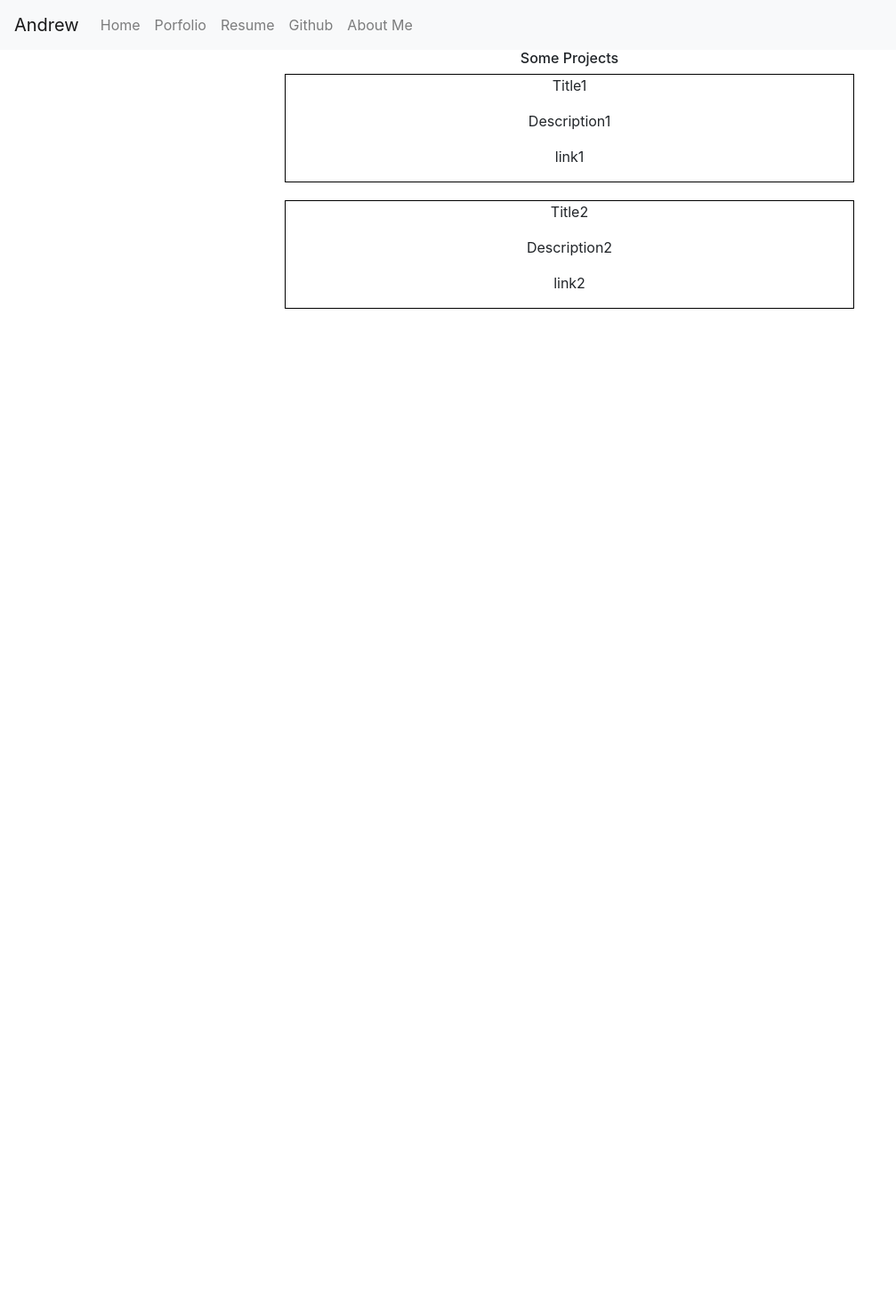
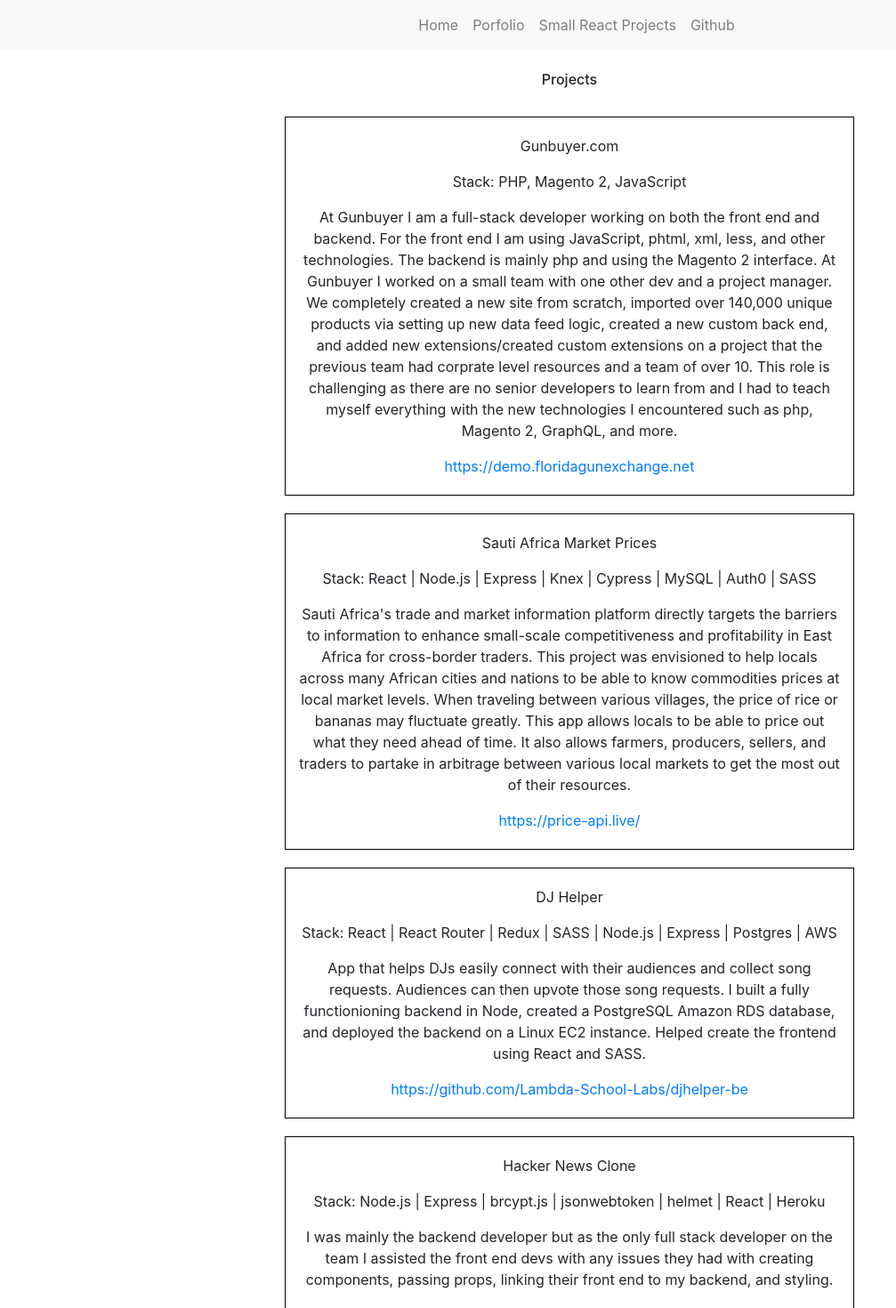
Before and after one commit to aaamg/Portfolio-Site, a React (Create React App) app: page /portfolio in a window 1280 px wide. Shown: the top 1470 px of the page at 89% size, without its empty margins (0-1007 px from the left). Before the commit the page ends 800 px from the top, so only its background shows below. Built offline with nearby package versions, Linux system fonts and the light colour scheme.

Commit message:
gettin' it all pushed up

```diff
--- a/src/components/Card.js
+++ b/src/components/Card.js
@@ -14,6 +14,7 @@
 const CardBox = styled.div`
     border: 1px solid black;
     width: 50%;
+    padding: 20px 15px 20px 15px;
 `
 
 const Card = (props) => {
@@ -21,8 +22,9 @@
         <CardContain>
         <CardBox>
             <p>{props.title}</p>
+            <p>Stack: {props.stack}</p>
             <p>{props.description}</p>
-            <p>{props.link}</p>
+            <a target="_blank" href={props.link}>{props.link}</a>
         </CardBox>
         </CardContain>
     );
--- a/src/components/Main.js
+++ b/src/components/Main.js
@@ -4,10 +4,12 @@
     return(
         <>
            <p>Hi and welcome!</p>
-           <p>I am a Full Stack Developer</p>
-           <p>(I don't have much time with work to throw up a beautiful looking portfolio site, however, I will not use a template site like many <b><i>"dev's"</i></b> out there.)</p>
+           <p>I am a Full Stack Developer @ <a href="https://www.gunbuyer.com" target="_blank"> Gun Buyer</a></p>
+           <p>My main stack is PostgreSQL, Express, React, Node</p>
+           <p>I also <i>really</i> enjoy C++</p>
            <p>The links above should get you to where you need to go. Anything else? E-mail me below!</p>
            <a href="mailto:theaaamg@gmail.com.com">theaaamg@gmail.com</a>
+           <p style={{fontSize: "10px"}}>(I don't have much time with work to throw up a beautiful looking portfolio site (yet), however, I will not use a template site like many <b><i>"dev's"</i></b> out there.)</p>
         </>
     );
 }
--- a/src/components/NavigationBar.js
+++ b/src/components/NavigationBar.js
@@ -10,15 +10,16 @@
     return(
         <>
         <Navbar bg="light" expand="lg">
-        <Navbar.Brand href="/">Andrew</Navbar.Brand>
+        <Navbar.Brand href="/">{/* Name can go here or something*/}</Navbar.Brand>
         <Navbar.Toggle aria-controls="basic-navbar-nav" />
         <Navbar.Collapse id="basic-navbar-nav">
-            <Nav className="mr-auto">
+            <Nav className="m-auto">
             <Nav.Link href="/">Home</Nav.Link>
             <Nav.Link href="/portfolio">Porfolio</Nav.Link>
-            <Nav.Link href="/">Resume</Nav.Link>
-            <Nav.Link href="/">Github</Nav.Link>
-            <Nav.Link href="/me">About Me</Nav.Link>
+            <Nav.Link href="/projects">Small React Projects</Nav.Link>
+            {/* <Nav.Link href="/">Resume</Nav.Link> */}
+            <Nav.Link target="_blank" href="https://github.com/aaamg">Github</Nav.Link>
+            {/* <Nav.Link href="/me">About Me</Nav.Link> */}
             </Nav>
         </Navbar.Collapse>
         </Navbar>
--- a/src/components/ProjectBox.js
+++ b/src/components/ProjectBox.js
@@ -3,26 +3,42 @@
 
 const ProjectsObject = [
     {
-        title: "Title1",
-        description: "Description1",
-        link: "link1"
+        title: "Gunbuyer.com",
+        stack: "PHP, Magento 2, JavaScript",
+        description: "At Gunbuyer I am a full-stack developer working on both the front end and backend. For the front end I am using JavaScript, phtml, xml, less, and other technologies. The backend is mainly php and using the Magento 2 interface. At Gunbuyer I worked on a small team with one other dev and a project manager. We completely created a new site from scratch, imported over 140,000 unique products via setting up new data feed logic, created a new custom back end, and added new extensions/created custom extensions on a project that the previous team had corprate level resources and a team of over 10. This role is challenging as there are no senior developers to learn from and I had to teach myself everything with the new technologies I encountered such as php, Magento 2, GraphQL, and more.",
+        link: "https://demo.floridagunexchange.net"
     },
     {
-        title: "Title2",
-        description: "Description2",
-        link: "link2"
+        title: "Sauti Africa Market Prices",
+        stack: "React | Node.js | Express | Knex | Cypress | MySQL | Auth0 | SASS",
+        description: "Sauti Africa's trade and market information platform directly targets the barriers to information to enhance small-scale competitiveness and profitability in East Africa for cross-border traders. This project was envisioned to help locals across many African cities and nations to be able to know commodities prices at local market levels. When traveling between various villages, the price of rice or bananas may fluctuate greatly. This app allows locals to be able to price out what they need ahead of time. It also allows farmers, producers, sellers, and traders to partake in arbitrage between various local markets to get the most out of their resources.",
+        link: "https://price-api.live/"
+    },
+    {
+        title: "DJ Helper",
+        stack: "React | React Router | Redux | SASS | Node.js | Express | Postgres | AWS",
+        description: "App that helps DJs easily connect with their audiences and collect song requests. Audiences can then upvote those song requests. I built a fully functionioning backend in Node, created a PostgreSQL Amazon RDS database, and deployed the backend on a Linux EC2 instance. Helped create the frontend using React and SASS.",
+        link: "https://github.com/Lambda-School-Labs/djhelper-be"
+    },
+    {
+        title: "Hacker News Clone",
+        stack: "Node.js | Express | brcypt.js | jsonwebtoken | helmet | React | Heroku",
+        description: "I was mainly the backend developer but as the only full stack developer on the team I assisted the front end devs with any issues they had with creating components, passing props, linking their front end to my backend, and styling.",
+        link: "https://github.com/reactHackerNewsBW"
     }
-
 ]
 
 const ProjectBox = () => {
     return(
         <>
-        <h6>Some Projects</h6>
+        <br/>
+        <h6>Projects</h6>
+        <br/>
         <p>{ProjectsObject.map((banana) => {
             return(
             <Card
                 title={banana.title}
+                stack={banana.stack}
                 description={banana.description}
                 link={banana.link}
             />
--- /dev/null
+++ b/src/components/SmallProjectBox.js
@@ -0,0 +1,74 @@
+import React from 'react'
+import Card from './Card.js'
+import styled from 'styled-components'
+
+// Styling
+const TopContain = styled.div`
+display: flex;
+flex-direction: column;
+justify-content: center;
+align-items: center;
+flex-direction: column;
+margin-bottom: 20px;
+`
+const TopBox = styled.div`
+width: 50%;
+margin: 30px 0px 10px 0px;
+`
+
+// Data of projects
+
+const SmallProjectsObject = [
+    {
+        title: "NASA API Photo of the Day",
+        stack: "React, Fetch, Axios",
+        description: "Displays the NASA photo of the Day from their API. Enjoy!",
+        link: "https://codesandbox.io/s/fetch-nasa-api-ub9z6",
+    },
+    {
+        title: "Studio Ghibli API",
+        stack: "React, React Hooks, Axios",
+        description: "I was teaching someone about React hooks and whipped up this quick project. I like their films, as does my friend, so it made for a perfect API choice. Took maybe 25 mins on my lunch break to create.",
+        link: "https://codesandbox.io/s/ghibli-api-project-xvyoy",
+    },
+    {
+        title: "Look up the Weather App",
+        stack: "React, React Hooks, Axios",
+        description: "Open Weather API, a work in progress.",
+        link: "https://codesandbox.io/s/weather-app-egm7w?file=/src/App.js",
+    },
+    {
+        title: "Stock Data App",
+        stack: "React, React Hooks, Axios",
+        description: "Type in a ticker symbol!",
+        link: "https://codesandbox.io/s/stock-data-app-cti9j",
+    }
+
+]
+
+
+const SmallProjectBox = () => {
+    return(
+        <>
+        <TopContain>
+            <TopBox>
+            <h6>Small Projects</h6>
+            <p>Basically, these are just small ideas I come up with and little projects I create in just a few hours time. Anything from a small weather app, to testing a new tech like axios or an API I want to try out! Just more examples of (mainly) React code for you to look at that doesn't clutter my resume. These projects <i>may</i> or <u><i>may not</i></u> be completed. This is all for fun!</p>
+            <p>(I don't bother styling these for the most part, just a heads up)</p>
+            </TopBox>
+        </TopContain>
+
+        <p>{SmallProjectsObject.map((banana) => {
+            return(
+            <Card
+                title={banana.title}
+                stack={banana.stack}
+                description={banana.description}
+                link={banana.link}
+            />
+        )})}</p>
+        </>
+    );
+};
+
+export default SmallProjectBox;
--- a/src/utils/Routes.js
+++ b/src/utils/Routes.js
@@ -6,6 +6,7 @@
 import NavigationBar from '../components/NavigationBar.js'
 import Main from '../components/Main.js'
 import Me from '../components/Me.js'
+import SmallProjectBox from '../components/SmallProjectBox.js'
 
 const Routes = () => {
     return(
@@ -13,6 +14,7 @@
             <Route path="/" component={NavigationBar}/>
             <Route path="/" exact component={Main} />
             <Route path="/portfolio" exact component={ProjectBox}/>
+            <Route path="/projects" exact component={SmallProjectBox}/>
             <Route path="/me" component={Me} />
         </>
     );
```
